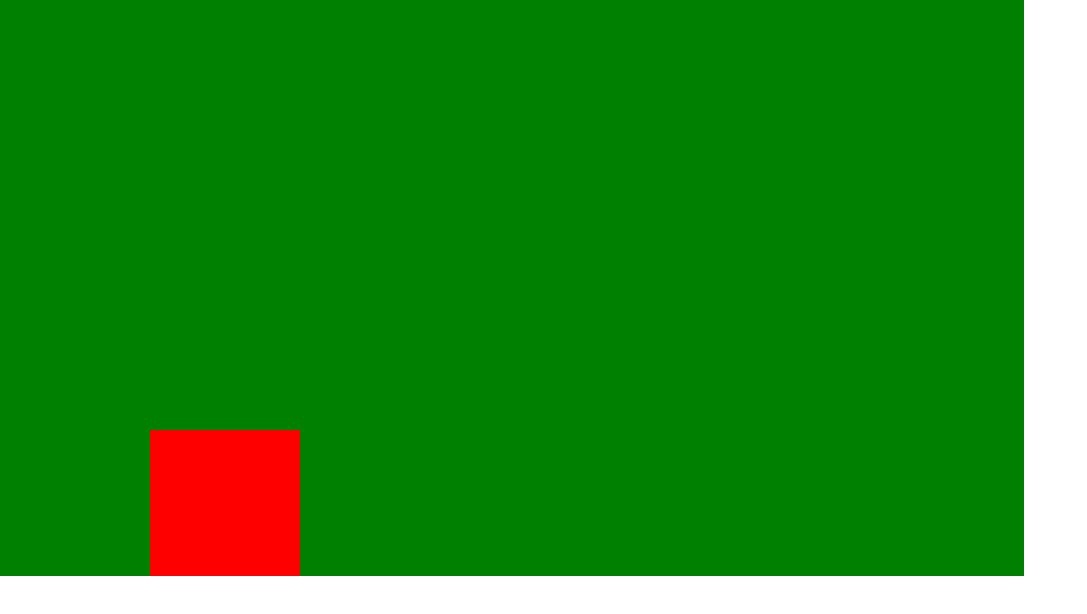
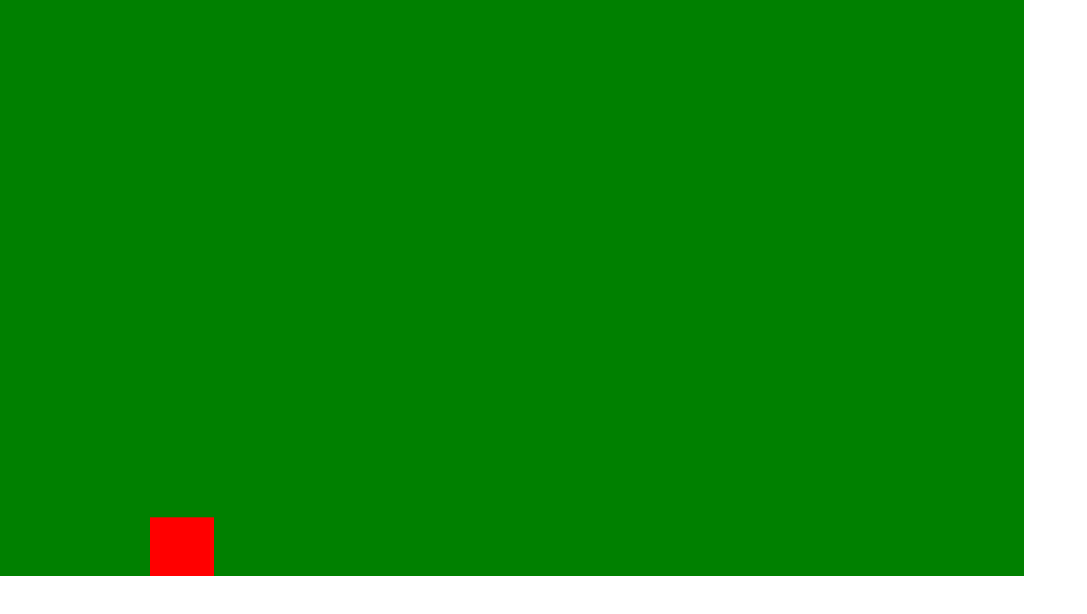
Before and after one commit to Steven-matos/react-jam-2024, a React (Vite) app in the folder react-jam-2024/: page / in a window 1280 px wide. Shown: the top 614 px of the page, without its empty margins (0-1087 px from the left). Built offline with nearby package versions, Linux system fonts and the light colour scheme.

Commit message:
Sprite size adjustments and position changes

```diff
--- a/react-jam-2024/src/App.jsx
+++ b/react-jam-2024/src/App.jsx
@@ -12,7 +12,7 @@ function App() {
   return (
     <div>
       <Canvas style={{ position: 'absolute', zIndex: '-1' }} />
-      <Sprite position={{x:150, y:150}} style={{ position: 'absolute', zIndex: '1' }} />
+      <Sprite position={{x:150, y:50}} style={{ position: 'absolute', zIndex: '1' }} />
     </div>
   )
 }
--- a/react-jam-2024/src/components/Sprite.jsx
+++ b/react-jam-2024/src/components/Sprite.jsx
@@ -7,11 +7,14 @@ export default function Sprite(
             x: 0,
             y: 0
         },
-    width = 150,
-    height = 150,
+        width = 64,
+        height = 64,
         color = 'red',
-    style,
-    sides  = {
+        style = {
+            position: 'absolute',
+            zIndex: '1'
+        },
+        sides = {
             bottom: position.y + 100,
             top: 100,
             left: 100,
```
Lines whose indentation alone changed are shown as unchanged.
